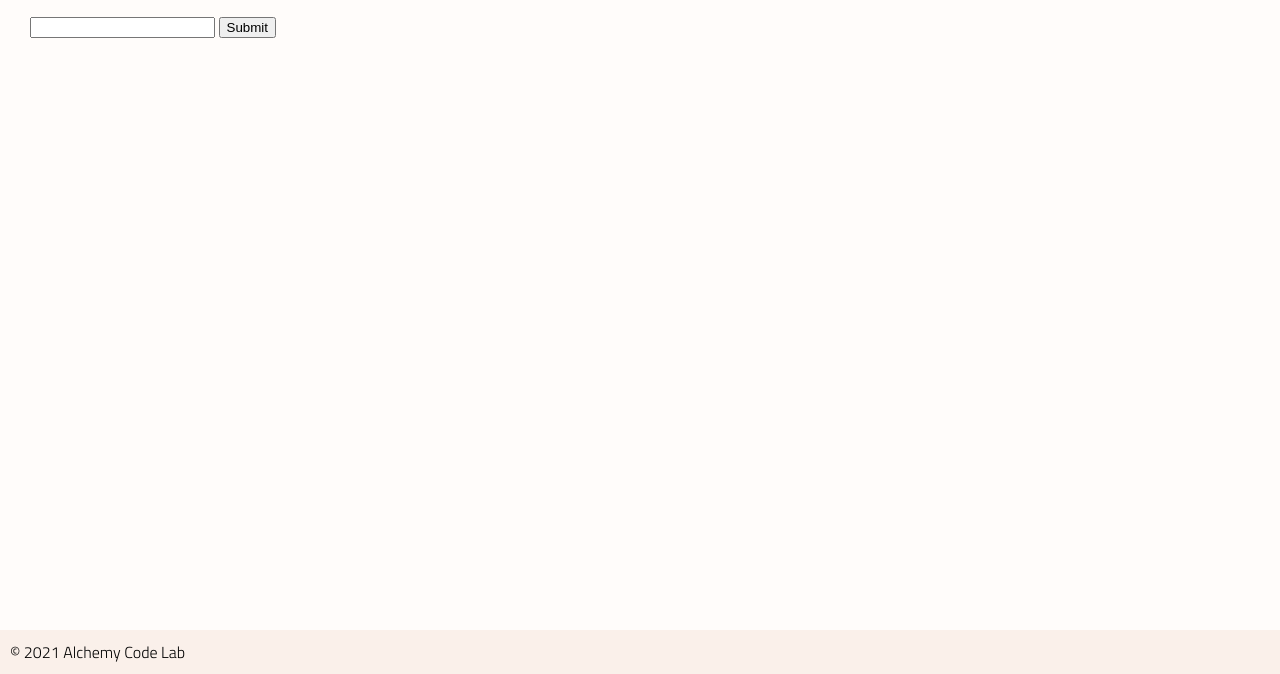
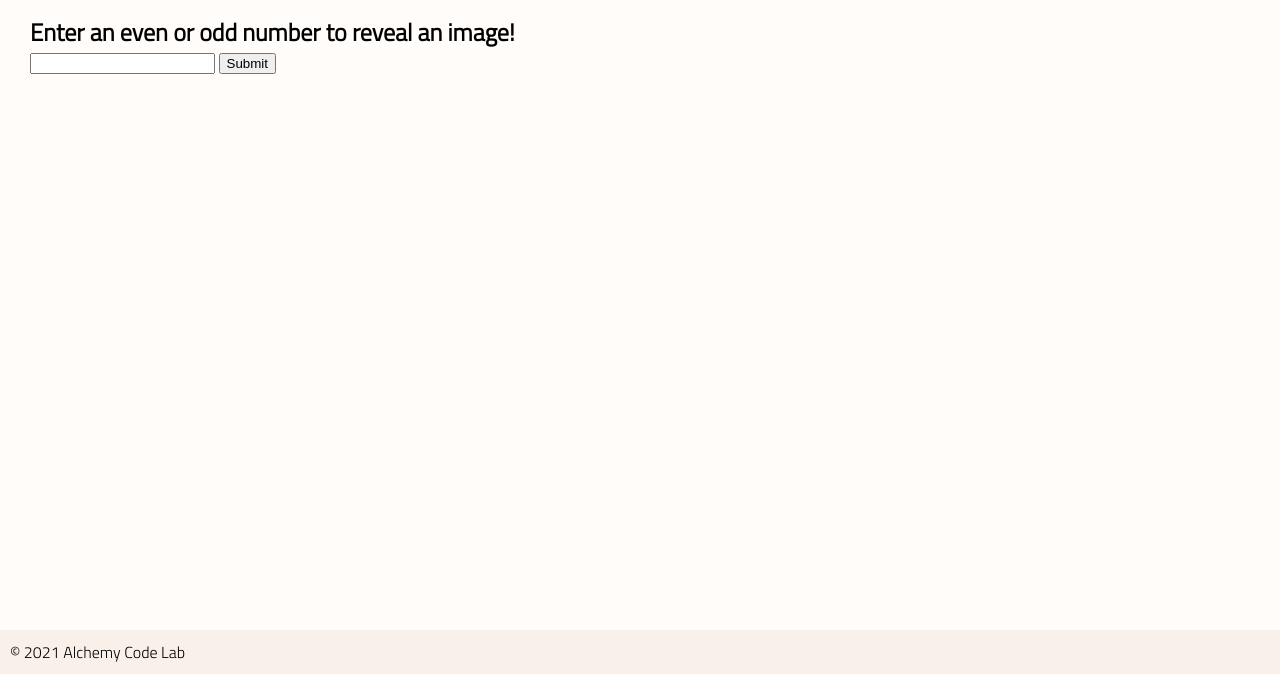
Before and after one commit to p-brubaker/stretch-lab-04-number-tester, a plain HTML site: page index.html in a window 1280 px wide. Shown: the part 126-800 px from the top of the page. Drawn offline with Linux system fonts and the light colour scheme.

Commit message:
add explanatory text

```diff
--- a/index.html
+++ b/index.html
@@ -18,7 +18,7 @@
     </header>
 
     <main>
-
+        <h1>Enter an even or odd number to reveal an image!</h1>
         <section class="input-area">
             <input type="number" id="num-input">
             <button id="submit-num">Submit</button>
```
